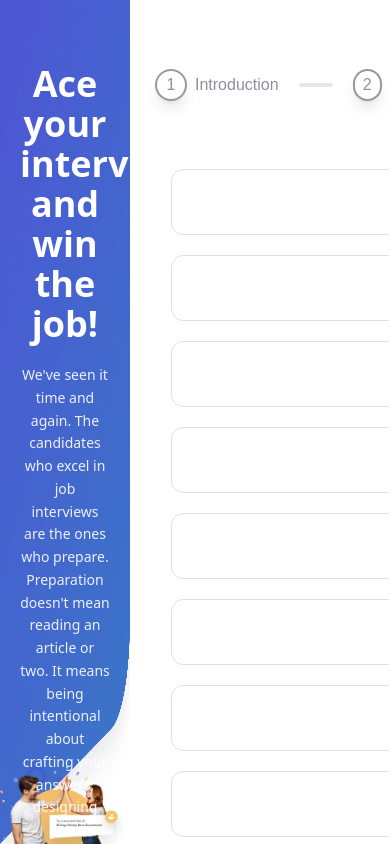
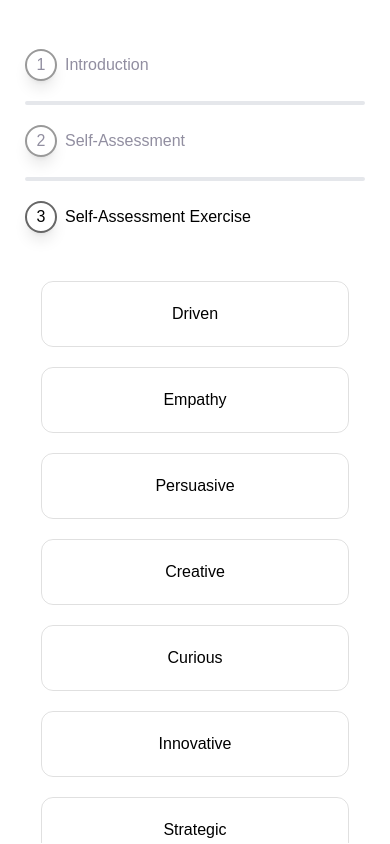
Before and after one commit to Hasnain-js/ai-exercise, a Nuxt app: page /preparation in a window 390 px wide. Built offline with nearby package versions, Linux system fonts and the light colour scheme.

Commit message:
fix responsiveness isuess

```diff
--- a/pages/auth/signin.vue
+++ b/pages/auth/signin.vue
@@ -6,7 +6,7 @@ definePageMeta({
 <template>
 	<main>
 		<div title="Sign in" class="flex">
-			<div class="z-0 sticky h-screen w-1/4">
+			<div class="z-0 sticky h-screen w-1/4 md:block hidden">
 				<div class="block overflow-hidden relative w-full h-full">
 					<div class="z-10 relative mt-16 px-5 space-y-5">
 						<h2 class="text-white font-semibold font-sans text-center text-4xl">
--- a/pages/auth/signup.vue
+++ b/pages/auth/signup.vue
@@ -6,7 +6,7 @@ definePageMeta({
 <template>
 	<main>
 		<div title="Sign up" class="flex">
-			<div class="z-0 sticky h-screen w-1/4">
+			<div class="z-0 sticky h-screen w-1/4 md:block hidden">
 				<div class="block overflow-hidden relative w-full h-full">
 					<div class="z-10 relative mt-16 px-5 space-y-9">
 						<h2 class="text-white font-semibold font-sans text-center text-4xl">
--- a/pages/preparation.vue
+++ b/pages/preparation.vue
@@ -33,7 +33,7 @@ const onSubmit = () => {
 <template>
 	<main>
 		<div class="flex overflow-hidden h-screen">
-			<div class="z-0 sticky h-screen w-1/3">
+			<div class="z-0 sticky h-screen w-1/3 md:block hidden">
 				<div class="block overflow-hidden relative w-full h-full">
 					<div class="z-10 relative mt-16 px-5 space-y-5">
 						<h2 class="text-white font-semibold font-sans text-center text-4xl">
@@ -58,7 +58,7 @@ const onSubmit = () => {
 				<div class="flex items-center w-full px-6 mt-12 mx-auto">
 					<div class="flex-1">
 						<!-- Radio options -->
-						<div class="flex items-center justify-center gap-5 mb-12">
+						<div class="flex sm:items-center items-start sm:flex-row flex-col justify-center gap-5 mb-12">
 							<div class="flex  items-center gap-2">
 								<div
 									class="border-2 border-black/40 p-2 shadow-lg bg-white rounded-full flex items-center justify-center w-8 h-8">
@@ -69,7 +69,7 @@ const onSubmit = () => {
 								</span>
 							</div>
 
-							<hr class="w-12 border-2 rounded-full">
+							<hr class="sm:w-12 w-full border-2 rounded-full">
 
 							<div class="flex items-center gap-2">
 								<div
@@ -80,7 +80,7 @@ const onSubmit = () => {
 									Self-Assessment
 								</span>
 							</div>
-							<hr class="w-12 border-2 rounded-full">
+							<hr class="sm:w-12 w-full border-2 rounded-full">
 
 							<div class="flex text-black items-center gap-2">
 								<div
```
